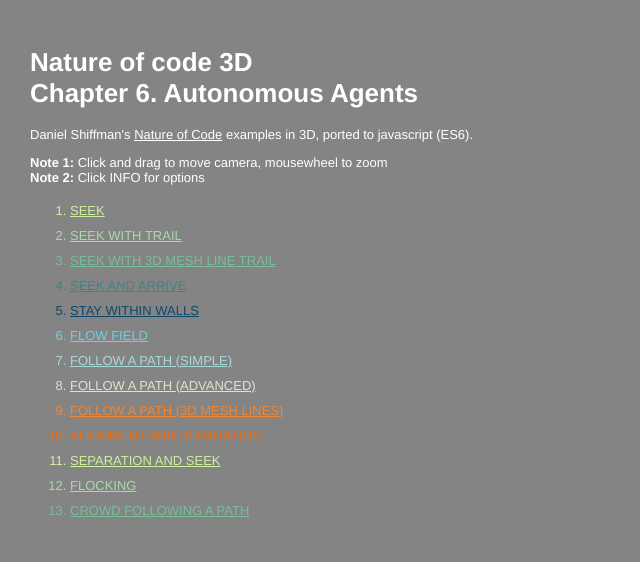
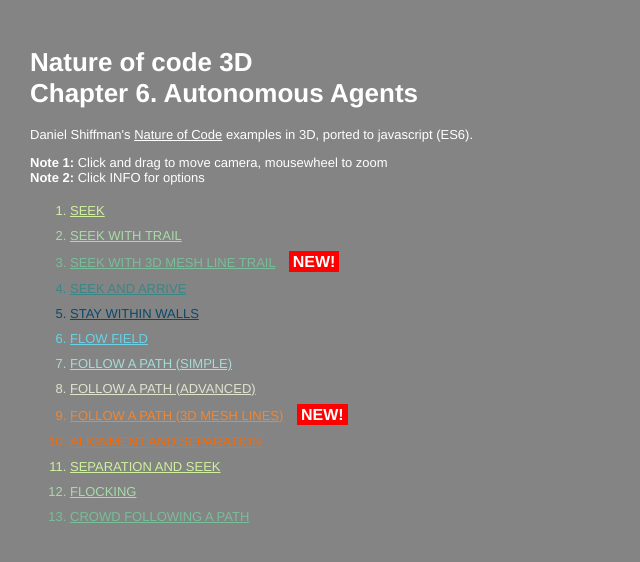
Before and after one commit to taseenb/NOC3D-chapter6, a plain HTML site: page index.html in a window 1280 px wide. Shown: the whole page, without its empty margins (0-640 px from the left). Drawn offline with Linux system fonts and the light colour scheme.

Commit message:
update demos

```diff
--- a/index.html
+++ b/index.html
@@ -32,6 +32,15 @@
             font-weight: bold;
             color: #FFF !important;
         }
+
+        li strong {
+            color: white;
+            font-size: 16px;
+            font-weight: bold;
+            padding: 2px 4px;
+            background-color: red;
+            margin-left: 10px;
+        }
     </style>
 </head>
 <body>
@@ -50,13 +59,13 @@
 <ol id="pages">
     <li><a href="NOC_6_01_Seek/public/index.html">Seek</a></li>
     <li><a href="NOC_6_01_Seek_trail/public/index.html">Seek with trail</a></li>
-    <li><a href="NOC_6_01_Seek_trail_MeshLine/public/index.html">Seek with 3d mesh line trail</a></li>
+    <li><a href="NOC_6_01_Seek_trail_MeshLine/public/index.html">Seek with 3d mesh line trail</a> <strong>NEW!</strong></li>
     <li><a href="NOC_6_02_Arrive/public/index.html">Seek and arrive</a></li>
     <li><a href="NOC_6_03_StayWithinWalls/public/index.html">Stay within walls</a></li>
     <li><a href="NOC_6_04_Flowfield/public/index.html">Flow field</a></li>
     <li><a href="NOC_6_05_PathFollowingSimple/public/index.html">Follow a path (simple)</a></li>
     <li><a href="NOC_6_06_PathFollowing/public/index.html">Follow a path (advanced)</a></li>
-    <li><a href="NOC_6_06_PathFollowing_MeshLine/public/index.html">Follow a path (3d mesh lines)</a></li>
+    <li><a href="NOC_6_06_PathFollowing_MeshLine/public/index.html">Follow a path (3d mesh lines)</a> <strong>NEW!</strong></li>
     <li><a href="NOC_6_07_Align-Separate/public/index.html">Alignment and separation</a></li>
     <li><a href="NOC_6_08_SeparationAndSeek/public/index.html">Separation and seek</a></li>
     <li><a href="NOC_6_09_Flocking/public/index.html">Flocking</a></li>
```
